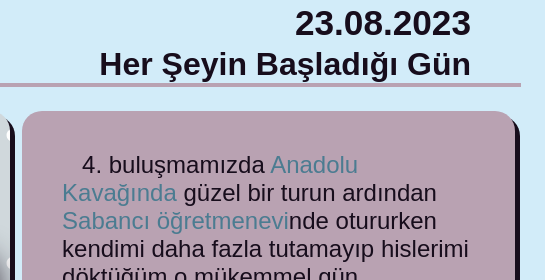
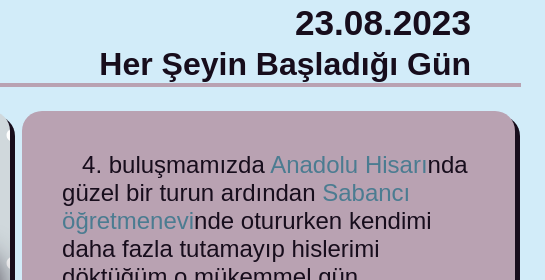
Before and after one commit to tubaburak/tubaburak.github.io, a plain HTML site: page index.html in a window 1280 px wide. Shown: the part 1580-1860 px from the top of the page, 735-1280 px from the left. Drawn offline with nearby package versions, Linux system fonts and the light colour scheme; a web font is replaced by a local one.

Commit message:
Update index.html

```diff
--- a/index.html
+++ b/index.html
@@ -226,7 +226,7 @@
                         </div>
                         <div class="gallery__post right__post">
                             <p>
-                                4. buluşmamızda <span>Anadolu Kavağında</span> güzel bir turun ardından <span>Sabancı öğretmenevi</span>nde otururken kendimi daha fazla tutamayıp hislerimi döktüğüm o mükemmel gün.
+                                4. buluşmamızda <span>Anadolu Hisarı</span>nda güzel bir turun ardından <span>Sabancı öğretmenevi</span>nde otururken kendimi daha fazla tutamayıp hislerimi döktüğüm o mükemmel gün.
                             </p>
                             <br>
                             <p>
```
